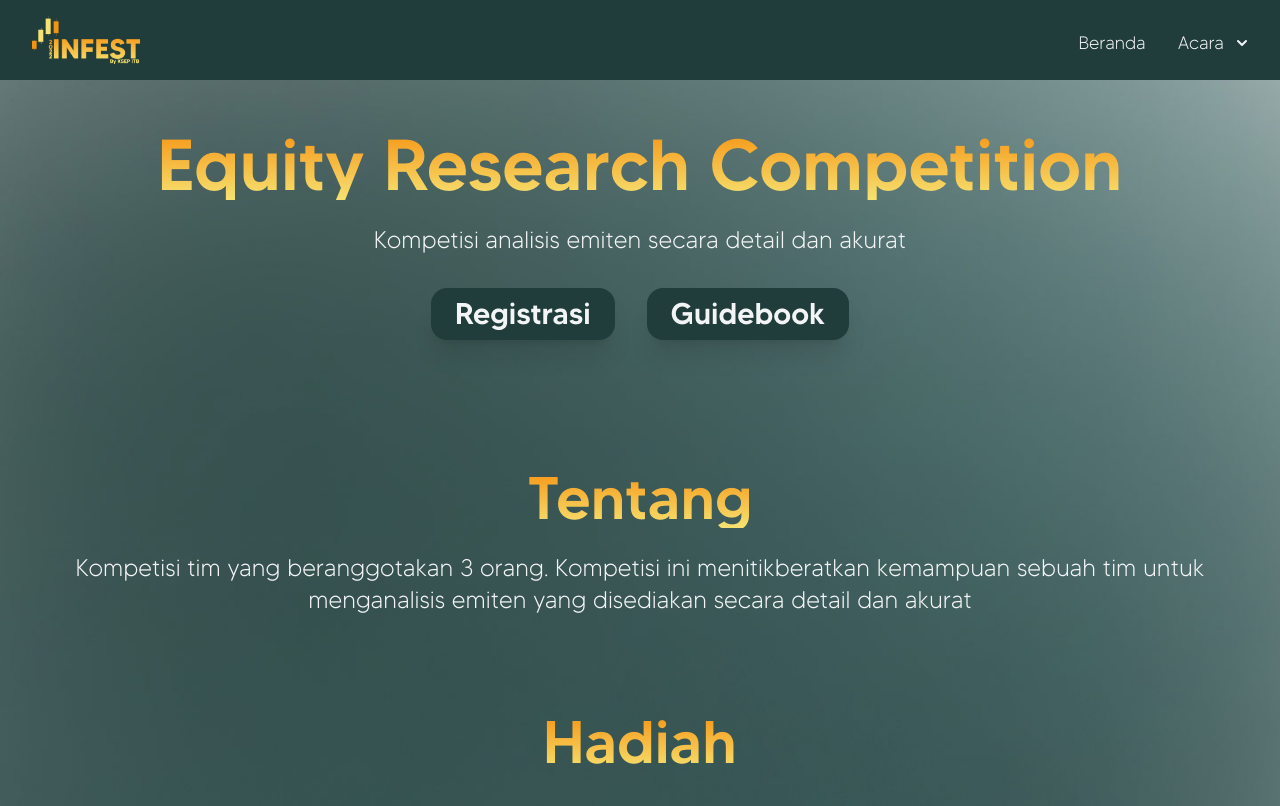
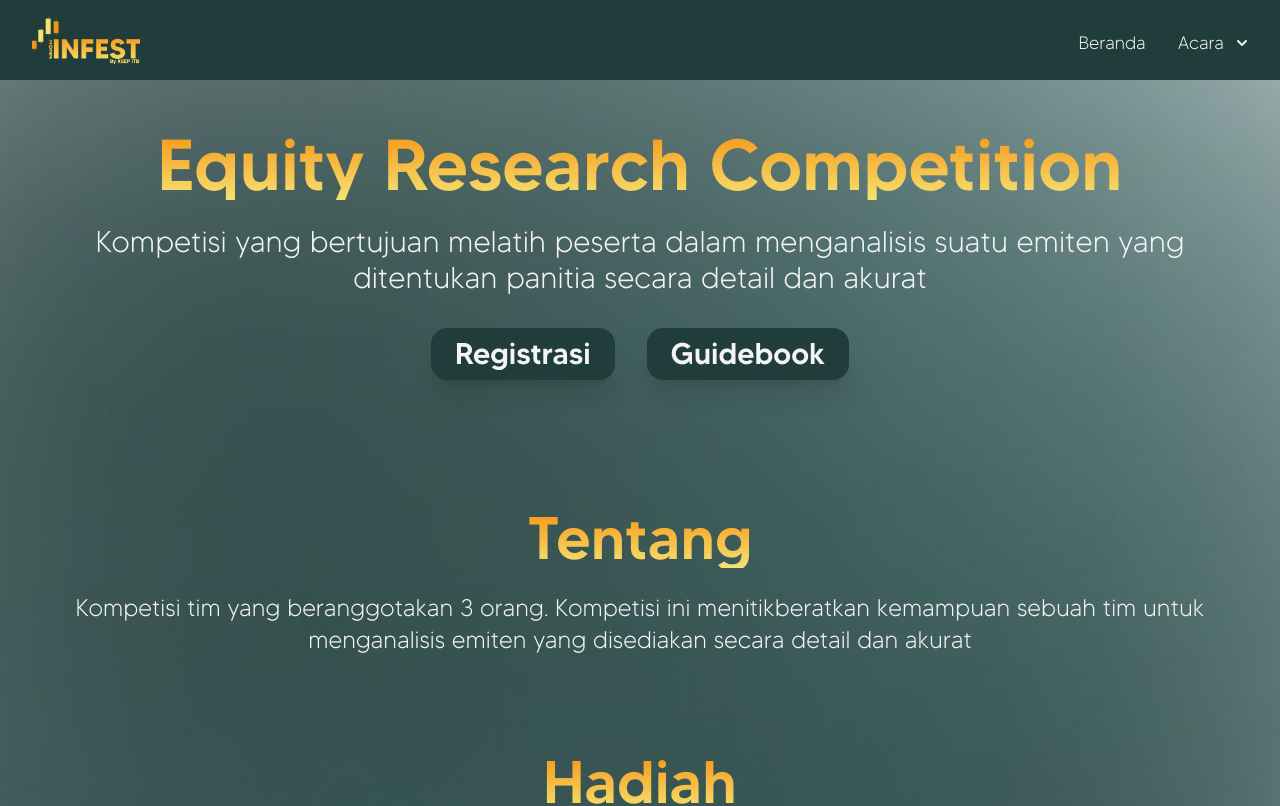
Before and after one commit to akbarmridho/infest-2022, a Next.js app: page /competition/research in a window 1280 px wide. Shown: the top 806 px of the page. Built offline with nearby package versions, Linux system fonts and the light colour scheme; no server answers.

Commit message:
copywriting changes

```diff
--- a/components/EventBanner.tsx
+++ b/components/EventBanner.tsx
@@ -15,7 +15,7 @@ const EventBanner = ({title, content, actions, titleSize} : Props) => {
         <div className='flex justify-center'>
             <div className='w-full mx'>
                 <h1 className={`${ titleSize ? titleSize : 'h1'} text-center text-gradient`}>{title}</h1>
-                <p className="h3 text-center mt-6 text-gray-100">{content}</p>
+                <p className="text-3xl text-center mt-6 text-gray-100">{content}</p>
                     <div className="flex justify-center my-8 gap-x-8 flex-wrap">
                         {
                             actions.length > 0 ?
--- a/components/Header.tsx
+++ b/components/Header.tsx
@@ -22,7 +22,7 @@ const Header = () => {
                         </Link>
                     </div>
                     <div className='mr-8 flex text-gray-100'>
-                        <div className='mr-8 text-gray-100 text-lg hover:text-gray-300'>
+                        <div className='mr-8 text-gray-100 text-lg hover:text-gray-300 hover:cursor-pointer'>
                             <Link href='/' ><p>Beranda</p></Link>
                         </div>
                         <div className='relative' onMouseEnter={toggleOn} onMouseLeave={toggleOff}>
--- a/data/competition.json
+++ b/data/competition.json
@@ -2,7 +2,7 @@
     "research": {
         "banner": {
             "title": "Equity Research Competition",
-            "content": "Kompetisi analisis emiten secara detail dan akurat",
+            "content": "Kompetisi yang bertujuan melatih peserta dalam menganalisis suatu emiten yang ditentukan panitia secara detail dan akurat",
             "actions": [
                 {
                     "name": "Registrasi",
@@ -97,7 +97,7 @@
     "trading": {
         "banner": {
             "title": "Trading Competition",
-            "content": "Kompetisi untuk memperoleh keuntungan sebesar-besarnya menggunakan dana virtual",
+            "content": "Kompetisi untuk memperoleh keuntungan sebesar-besarnya menggunakan dana virtual pada sebuah trading platform dalam jangka waktu 3 minggu",
             "actions": [
                 {
                     "name": "Registrasi",
@@ -165,7 +165,7 @@
             },
             {
                 "question": "Platform apa yang akan digunakan dalam lomba trading?",
-                "answer": "Stockbit"
+                "answer": "Platform trading akan diumumkan lebih lanjut"
             },
             {
                 "question": "Berapa biaya pendaftaran trading competition?",
--- a/data/home.json
+++ b/data/home.json
@@ -51,7 +51,7 @@
             },
             {
                 "question": "Platform apa yang akan digunakan dalam lomba trading?",
-                "answer": "Stockbit"
+                "answer": "Platform trading akan diumumkan lebih lanjut"
             },
             {
                 "question": "Berapa biaya pendaftaran trading competition?",
@@ -95,7 +95,7 @@
             },
             {
                 "question": "Acaranya akan dilaksanakan offline atau online?",
-                "answer": "Acaranya ofline dan online, ya. Kegiatan offline akan dilaksanakan di Aula Barat ITB dan kegiatan online akan diberitahu lebih lanjut"
+                "answer": "Acara akan dilangsungkan offline sekaligus online. Kamu dapat memilih untuk hadir secara offline atau online. Untuk offline, kegiatan akan dilaksanakan di Bandung"
             },
             {
                 "question": "Acaranya apa saja?",
--- a/pages/competition/[slug].tsx
+++ b/pages/competition/[slug].tsx
@@ -51,6 +51,7 @@ const Competition = ({
         <Pricing title='Biaya' content={pricing}/>
         <Timeline events={timeline}/>
         <FAQSingleDeck items={qnas} />
+        <EventBanner title={`Tertarik dengan ${banner.title}?`} content='' actions={[banner.actions[0]]} titleSize='h2'/>
       </div>
     </>
   )
```
